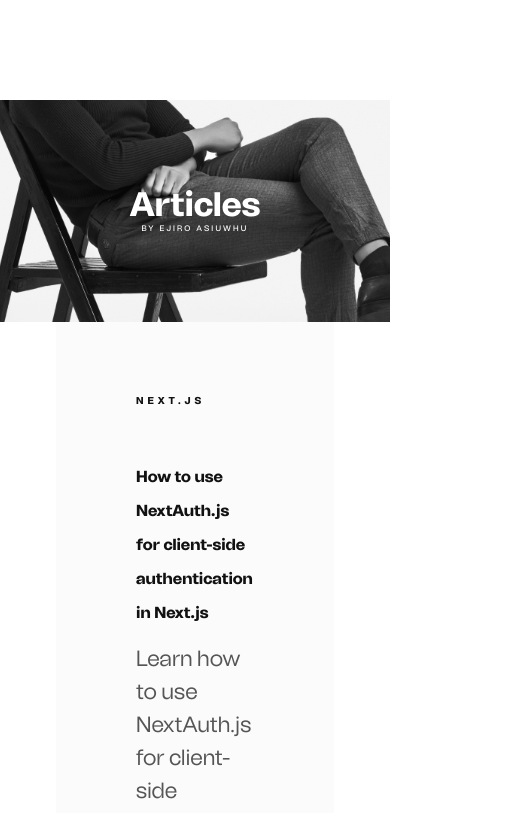
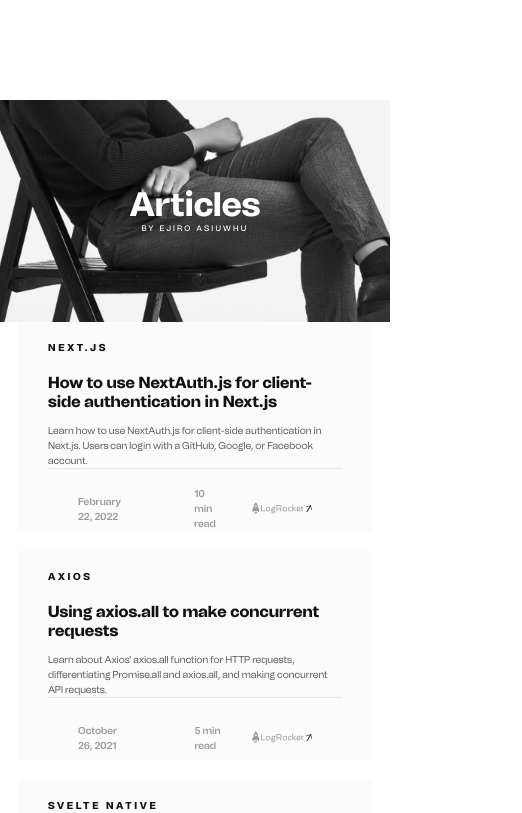
Before and after one commit to ejirocodes/portfolio-1, a Next.js app: page /articles in a window 390 px wide. Shown: the top 813 px of the page, 522 px wide, since content can reach past the window. Built offline with nearby package versions, Linux system fonts and the light colour scheme.

Commit message:
responsive article card

```diff
--- a/components/CardArticle.tsx
+++ b/components/CardArticle.tsx
@@ -5,43 +5,49 @@ import ArrowUp from "./shared/ArrowUp";
 const CardArticle: React.FC<Article> = ({ article }) => {
   return (
     <article
-      className="bg-[#FBFBFB] cursor-grab w-full pt-[58px] pb-[47px] transition min-h-inherit md:group-hover:opacity-50 md:hover:scale-[1.04]  md:hover:opacity mb-[30px] hover:shadow-[0_26px_49px_rgba(0,0,0,0.08)] "
+      className="bg-[#FBFBFB] cursor-grab w-full md:pt-[58px] px-[30px] mb-[20px] pt-[20px] md:pb-[47px] transition min-h-inherit md:group-hover:opacity-50 md:hover:scale-[1.04]  md:hover:opacity md:mb-[30px] hover:shadow-[0_26px_49px_rgba(0,0,0,0.08)] "
       itemType="http://schema.org/CreativeWork"
     >
       <div className="">
-        <article className="pb-[50px] border-b-[0.5px] border-solid border-[gray3] ">
-          <div className="px-[80px]">
-            <h2 className="text-dark mb-[39px] md:text-[20px] text-[10px] leading-[41px] font-extrabold tracking-[4px] uppercase group-hover:text-white">
+        <article className="md:pb-[50px] border-b-[0.5px] border-solid border-[gray3] ">
+          <div className="md:px-[80px] px-">
+            <h2 className="text-dark md:mb-[39px]
+             mb-[19px] md:text-[20px] text-[10px]
+             md:leading-[41px] leading-[12px] font-extrabold md:tracking-[4px] tracking-[0.27em]
+             uppercase group-hover:text-white">
               {article.tech}
             </h2>
-            <h1 className="text-dark md:text-[34px] text-[16px] leading-[34px] font-extrabold mb-[12px]">
+            <h1 className="text-dark md:text-[34px] text-[16px] md:leading-[34px] leading-[19px]  font-extrabold mb-[12px]">
               {article.title}
             </h1>
-            <p className="text-gray5 text-[22px] font-normal">
+            <p className="text-gray5 md:text-[22px] text-[10px] font-normal">
               {article.description}
             </p>
           </div>
         </article>
 
-        <article className="flex items-center justify-between text-gray3 text-[26px] pt-[40px] px-[80px]">
-          <div className="flex items-center">
+        <article className="flex items-center justify-between text-gray3 text-[26px] md:pt-[40px] pt-[17px]  md:px-[80px]  px-[30px]">
+          <div className="flex items-center text-[10px] md:text-[20px] ">
             <time
               dateTime={article.date}
-              className="mr-[70px] font-semibold text-[18px]"
+              className="mr-[70px] font-semibold "
             >
               {article.date}
             </time>
-            <p className="mr-[70px] font-semibold text-[18px]">
+            <p className="lg:mr-[70px] md:mr-[40px] mr-[26px] font-semibold ">
               {article.duration}
             </p>
 
             <img
               src={article.image}
               alt={article.publisher}
-              className="w-[110px]"
+              className="md:w-[110px] w-[56px]"
             />
           </div>
+          <div className="md:w-[15px] w-[8px] ">
           <ArrowUp strokeColour="#111111" url={article.url} />
+
+          </div>
         </article>
       </div>
     </article>
--- a/components/shared/ArrowUp.tsx
+++ b/components/shared/ArrowUp.tsx
@@ -2,8 +2,8 @@ import React from 'react'
             // @ts-ignore
 export default function ArrowUp({ strokeColour, url }) {
     return (
-        <a href={url} target="_blank" className="cursor-pointer hover:bg-red-300  w-[45px] h-[45px] flex items-center justify-center rounded-full" rel="noreferrer">
-            <svg width="21" height="25" viewBox="0 0 21 25" fill="none" xmlns="http://www.w3.org/2000/svg">
+        <a href={url} target="_blank" className="cursor-pointer hover:bg-red-300  w-full h-[45px] flex items-center justify-center rounded-full" rel="noreferrer">
+            <svg viewBox="0 0 21 25" fill="none" xmlns="http://www.w3.org/2000/svg">
                 <path d="M18.8887 15.7596L15.2491 2.17631L1.66576 5.81595M15.2491 2.17631L2.75098 23.8237L15.2491 2.17631Z" stroke={strokeColour} strokeWidth="2" strokeLinecap="square" />
             </svg>
         </a>
--- a/pages/articles.tsx
+++ b/pages/articles.tsx
@@ -36,7 +36,7 @@ const Article: NextPage = () => {
           </p>
         </div>
       </header>
-      <main className="container-space md:pt-[160px]">
+      <main className=" lg:px-[120px] px-[18px] md:pt-[160px]">
         <section>
           {content.map((article) => (
             // @ts-ignore
```
